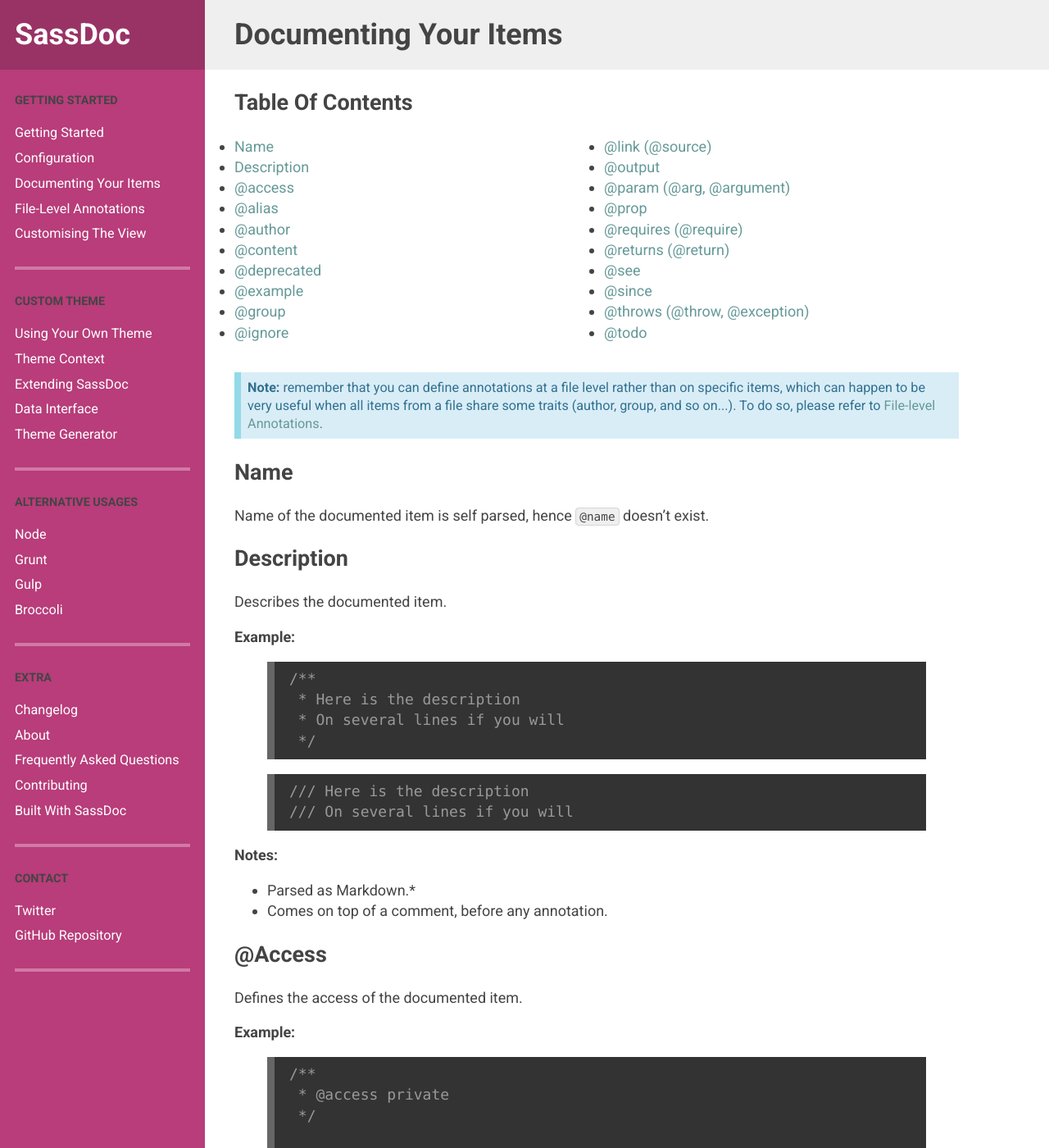
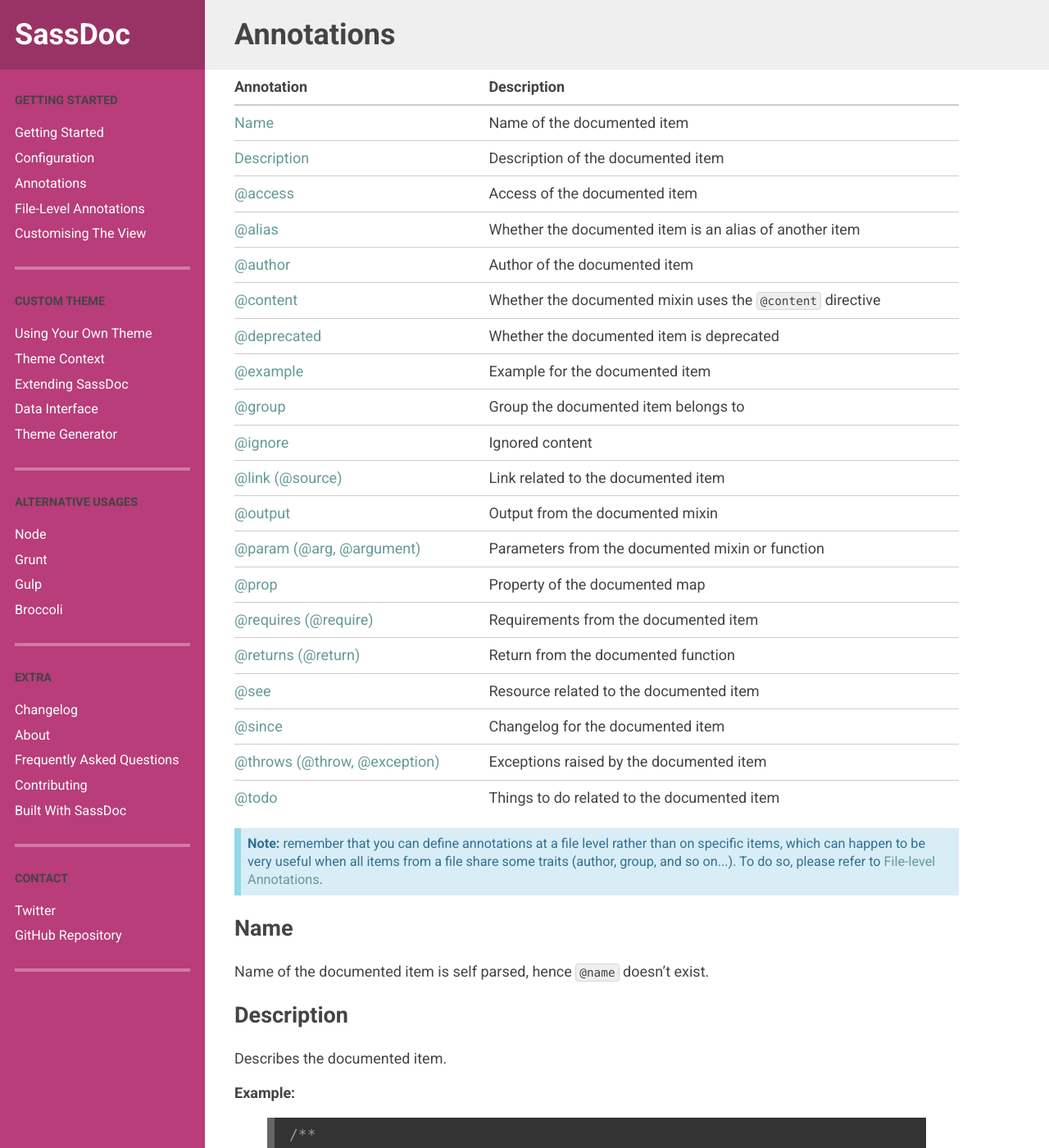
Before and after one commit to SassDoc/sassdoc.github.io, a Jekyll site: the page built from annotations/index.md, in a window 1280 px wide and 1400 px high. Shown: the whole window at 82% size. Built offline with Jekyll 4.4.1, drawn with Linux system fonts in a browser that asks for light colours.

Commit message:
Renamed Documenting your items into Annotations

```diff
--- a/_data/navigation.yml
+++ b/_data/navigation.yml
@@ -6,8 +6,8 @@
     - title: "Configuration"
       url: "/configuration/"
       _blank: false
-    - title: "Documenting your items"
-      url: "/documenting-your-items/"
+    - title: "Annotations"
+      url: "/annotations/"
       _blank: false
     - title: "File-level annotations"
       url: "/file-level-annotations/"
--- a/documenting-your-items/index.md
+++ b/annotations/index.md
@@ -1,30 +1,30 @@
 ---
 layout: default
-title: "Documenting your items"
+title: "Annotations"
 ---
 
-## Table of contents
-
-* [Name](#name)
-* [Description](#description)
-* [@access](#access)
-* [@alias](#alias)
-* [@author](#author)
-* [@content](#content)
-* [@deprecated](#deprecated)
-* [@example](#example)
-* [@group](#group)
-* [@ignore](#ignore)
-* [@link (@source)](#link-synonym-source)
-* [@output](#output)
-* [@param (@arg, @argument)](#param-synonyms-arg-argument)
-* [@prop](#prop)
-* [@requires (@require)](#requires)
-* [@returns (@return)](#returns-synonym-return)
-* [@see](#see)
-* [@since](#since)
-* [@throws (@throw, @exception)](#throws-synonym-throw-exception)
-* [@todo](#todo)
+| Annotation | Description |
+|------------|-------------|
+| [Name](#name) | Name of the documented item |
+| [Description](#description) | Description of the documented item |
+| [@access](#access) | Access of the documented item |
+| [@alias](#alias) | Whether the documented item is an alias of another item |
+| [@author](#author) | Author of the documented item |
+| [@content](#content) | Whether the documented mixin uses the `@content` directive |
+| [@deprecated](#deprecated) | Whether the documented item is deprecated |
+| [@example](#example) | Example for the documented item |
+| [@group](#group) | Group the documented item belongs to |
+| [@ignore](#ignore) | Ignored content |
+| [@link (@source)](#link-synonym-source) | Link related to the documented item |
+| [@output](#output) | Output from the documented mixin |
+| [@param (@arg, @argument)](#param-synonyms-arg-argument) | Parameters from the documented mixin or function |
+| [@prop](#prop) | Property of the documented map |
+| [@requires (@require)](#requires) | Requirements from the documented item |
+| [@returns (@return)](#returns-synonym-return) | Return from the documented function |
+| [@see](#see) | Resource related to the documented item |
+| [@since](#since) | Changelog for the documented item |
+| [@throws (@throw, @exception)](#throws-synonym-throw-exception) | Exceptions raised by the documented item |
+| [@todo](#todo) | Things to do related to the documented item |
 
 <p class="note  note--info"><strong>Note:</strong> remember that you can define annotations at a file level rather than on specific items, which can happen to be very useful when all items from a file share some traits (author, group, and so on...). To do so, please refer to <a href="/file-level-annotations/">File-level Annotations</a>.</p>
 
--- a/data-interface/index.md
+++ b/data-interface/index.md
@@ -45,7 +45,7 @@
 
 ## Annotations
 
-<p class="note  note--info"><strong>Clarification:</strong> in the following examples, we are using C-style comments but it works exactly the same for inline comments as well. Please refer to [Documenting your items](http://sassdoc.com/documenting-your-items/) for the syntax.</p>
+<p class="note  note--info"><strong>Clarification:</strong> in the following examples, we are using C-style comments but it works exactly the same for inline comments as well. Please refer to the <a href="/annotations/">Annotations</a> page for the syntax.</p>
 
 ### @access
 
--- a/getting-started/index.md
+++ b/getting-started/index.md
@@ -12,7 +12,7 @@
 npm install sassdoc -g
 {% endhighlight %}
 
-<p class="counter-step">Write comments as specified in <a href="/documenting-your-items/">Documenting Your Items</a>. The syntax is pretty close to JSDoc although we took some liberty with it.</p>
+<p class="counter-step">Write <a href="/annotations/">SassDoc compliant comments</a>. The syntax is pretty close to JSDoc although we took some liberty with it.</p>
 
 <p class="counter-step">Run SassDoc.</p>
 
@@ -78,5 +78,5 @@
 
 <p class="counter-step">Open the <code>index.html</code> file generated at <code>path/to/dest/folder/index.html</code>. It should contain your documentation!</p>
 
-<p class="counter-step">What about <a href="/customising-the-view/">customising the view</a> a little bit now?</p>
+<p class="counter-step">What about <a href="/configuration/">configuring</a> and <a href="/customising-the-view/">customising the view</a> a little bit now?</p>
 </div>
```
